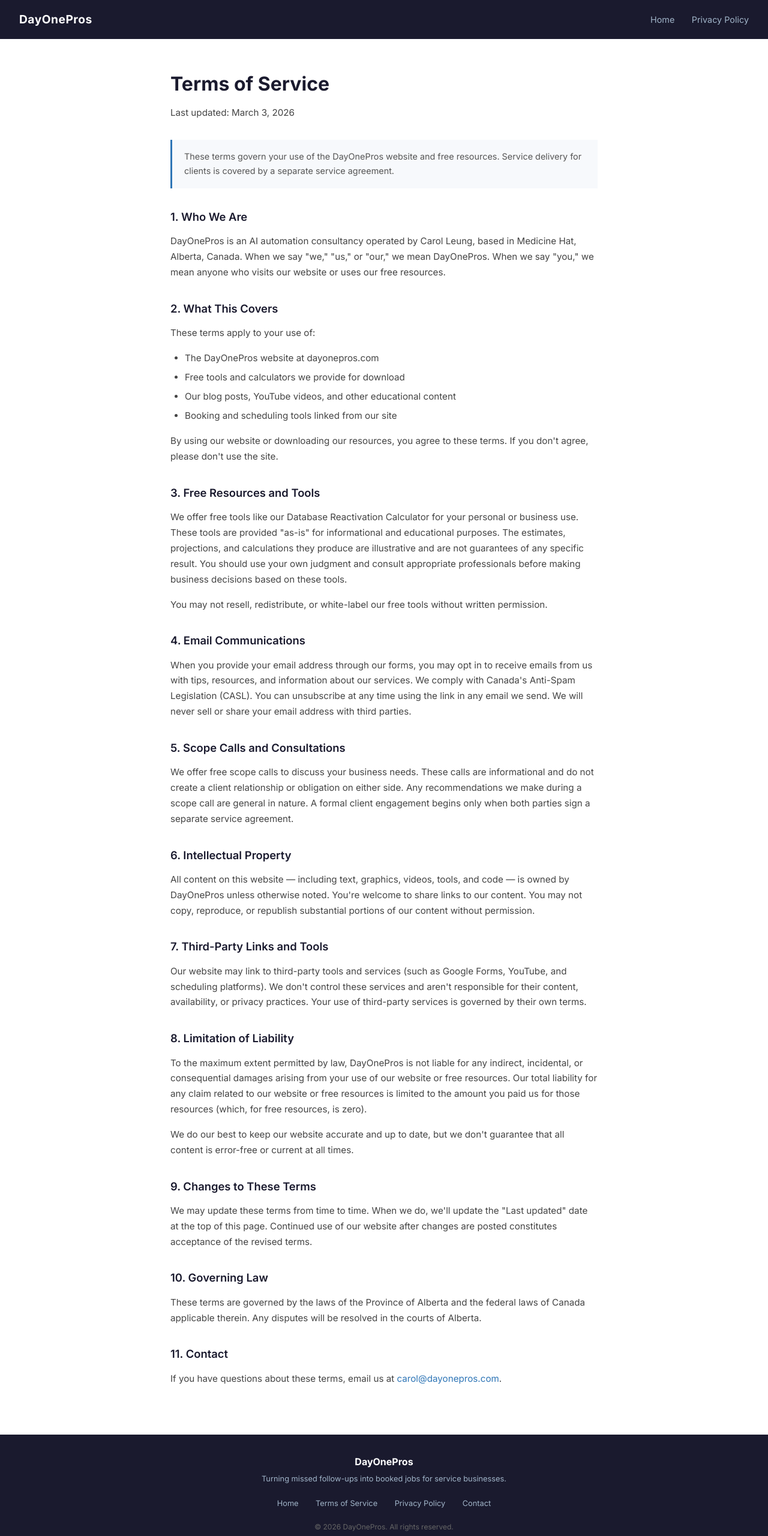
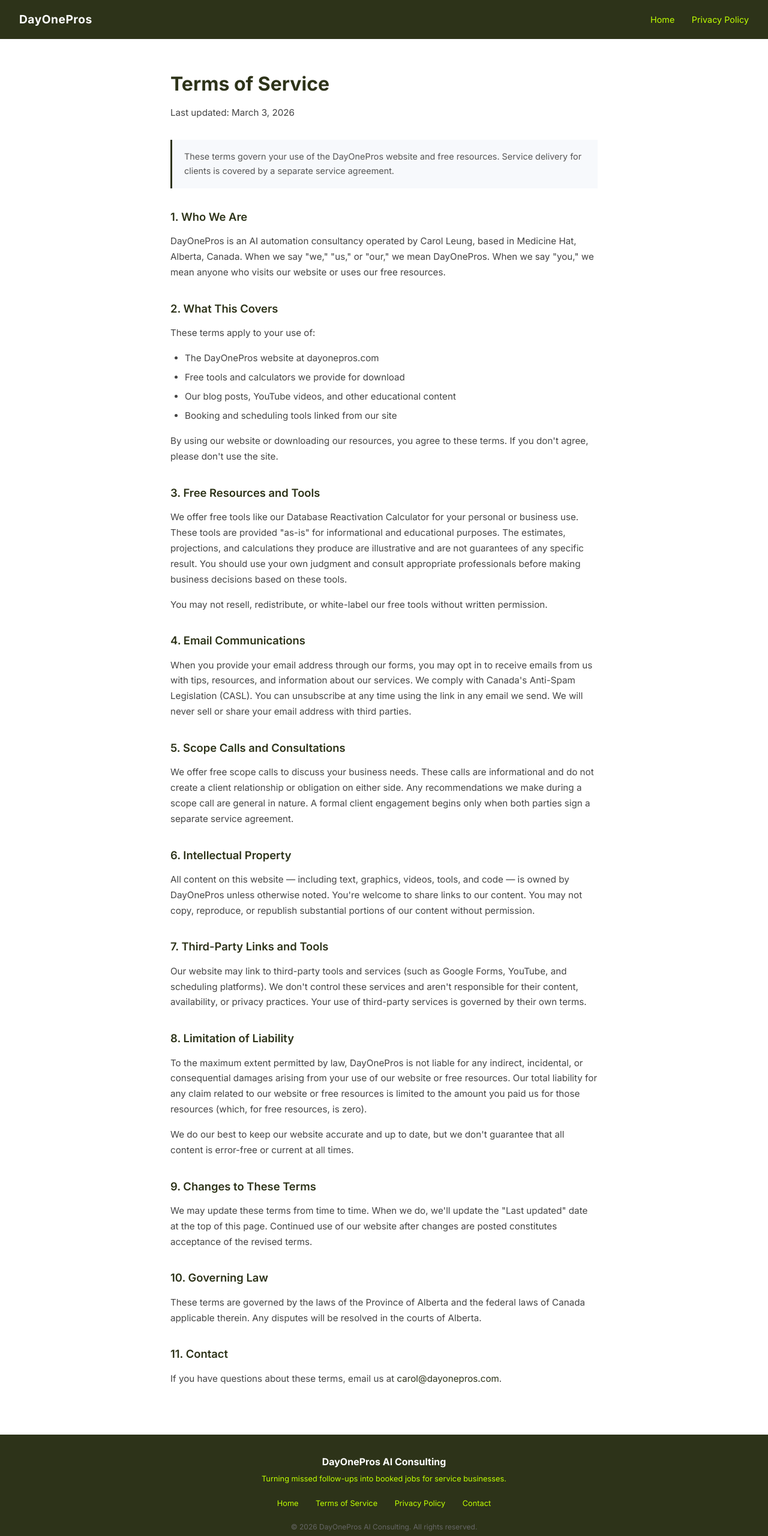
Before and after one commit to builtbycarol/builtbycarol.github.io, a plain HTML site: page terms-of-service/index.html in a window 1280 px wide. Shown: the whole page at 60% size. Drawn offline with Linux system fonts and the light colour scheme.

Commit message:
update page colors

```diff
--- a/terms-of-service/index.html
+++ b/terms-of-service/index.html
@@ -18,7 +18,7 @@
 
         /* ---- Header ---- */
         header {
-            background: #1a1a2e;
+            background: #2D3319;
             padding: 1rem 2rem;
             display: flex;
             align-items: center;
@@ -36,7 +36,7 @@
             letter-spacing: 0.5px;
         }
         header nav a {
-            color: #a0b4c8;
+            color: #BFFF00;
             text-decoration: none;
             font-size: 0.9rem;
             margin-left: 1.5rem;
@@ -52,7 +52,7 @@
         }
         .content h1 {
             font-size: 2rem;
-            color: #1a1a2e;
+            color: #2D3319;
             margin-bottom: 0.5rem;
             font-weight: 700;
         }
@@ -63,7 +63,7 @@
         }
         .content h2 {
             font-size: 1.15rem;
-            color: #1a1a2e;
+            color: #2D3319;
             margin-top: 2rem;
             margin-bottom: 0.75rem;
             font-weight: 600;
@@ -83,14 +83,14 @@
             color: #444;
         }
         .content a {
-            color: #2e75b6;
+            color: #2D3319;
             text-decoration: none;
         }
         .content a:hover { text-decoration: underline; }
 
         .disclaimer {
             background: #f7f9fc;
-            border-left: 3px solid #2e75b6;
+            border-left: 3px solid #2D3319;
             padding: 1rem 1.25rem;
             margin: 2rem 0;
             font-size: 0.9rem;
@@ -99,7 +99,7 @@
 
         /* ---- Footer ---- */
         footer {
-            background: #1a1a2e;
+            background: #2D3319;
             padding: 2rem;
             text-align: center;
         }
@@ -110,12 +110,12 @@
             margin-bottom: 0.25rem;
         }
         footer .footer-tagline {
-            color: #a0b4c8;
+            color: #BFFF00;
             font-size: 0.8rem;
             margin-bottom: 1rem;
         }
         footer .footer-links a {
-            color: #a0b4c8;
+            color: #BFFF00;
             text-decoration: none;
             font-size: 0.8rem;
             margin: 0 0.75rem;
@@ -192,7 +192,7 @@
 </div>
 
 <footer>
-    <div class="footer-brand">DayOnePros</div>
+    <div class="footer-brand">DayOnePros AI Consulting</div>
     <div class="footer-tagline">Turning missed follow-ups into booked jobs for service businesses.</div>
     <div class="footer-links">
         <a href="https://dayonepros.com">Home</a>
@@ -200,7 +200,7 @@
         <a href="https://dayonepros.com/privacy-policy">Privacy Policy</a>
         <a href="mailto:carol@dayonepros.com">Contact</a>
     </div>
-    <div class="footer-copy">&copy; 2026 DayOnePros. All rights reserved.</div>
+    <div class="footer-copy">&copy; 2026 DayOnePros AI Consulting. All rights reserved.</div>
 </footer>
 
 </body>
```
Also changed, not shown: index.html (+1 -1 lines), privacy-policy/index.html (+15 -14 lines).
